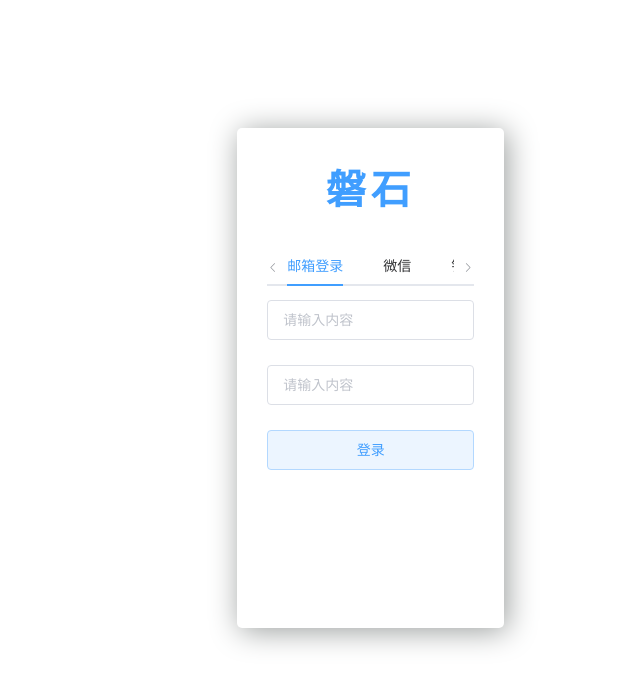
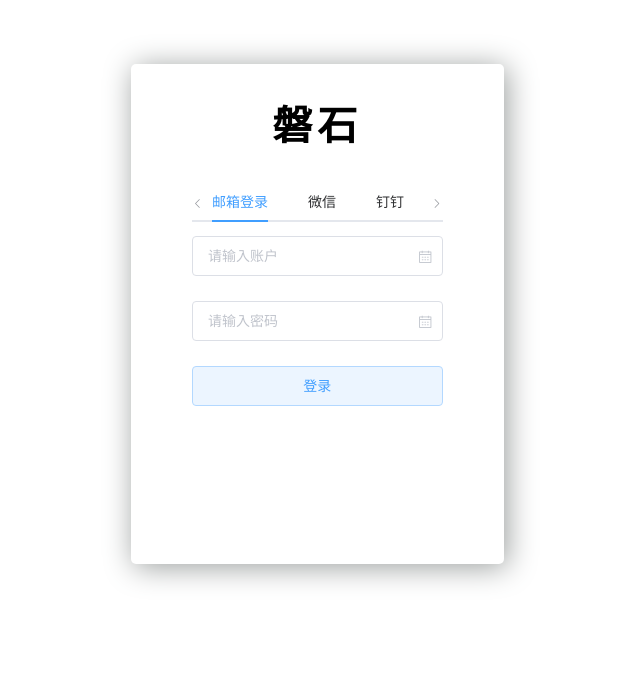
Before and after one commit to gravitionium/rock, a Vue app: page / in a window 1280 px wide. Shown: the top 686 px of the page, without its empty margins (296-936 px from the left). Built offline with nearby package versions, Linux system fonts and the light colour scheme.

Commit message:
修改登录页面

```diff
--- a/src/App.vue
+++ b/src/App.vue
@@ -3,17 +3,17 @@
     <div class="boxLogin">
       <div class="innerLogin">
           <el-row>
-            <el-col :span="5" :offset="10">
+            <el-col :span="7" :offset="8">
               <div class="containerLogin">
                 <h1 class="loginTitle">磐石</h1>
-                <template>
-                  <el-tabs v-model="activeName" @tab-click="handleClick">
+                  <div class="loginContent">
+                    <el-tabs v-model="activeName" @tab-click="handleClick">
                     <el-tab-pane label="邮箱登录" name="first">
                       <div class="loginMargin">
-                        <el-input placeholder="请输入内容" v-model="input10" clearable></el-input>
+                        <el-input placeholder="请输入账户" v-model="input10" clearable suffix-icon="el-icon-date"></el-input>
                       </div>
                       <div class="loginMargin">
-                        <el-input placeholder="请输入内容" v-model="input11" clearable> </el-input>
+                        <el-input placeholder="请输入密码" v-model="input11" clearable suffix-icon="el-icon-date"></el-input>
                       </div>
                       <el-row>
                         <el-button type="primary" plain style="width: 100%" >登录</el-button>
@@ -23,7 +23,7 @@
                     <el-tab-pane label="钉钉" name="third">钉钉</el-tab-pane>
                     <el-tab-pane label="企业微信" name="fourth">企业微信</el-tab-pane>
                   </el-tabs>
-                </template>
+                  </div>
               </div>
             </el-col>
           </el-row>
@@ -61,7 +61,7 @@
   /*background:url(assets/loginBg.jpg) no-repeat center center;*/
 }
 .innerLogin{
-  padding:10% 0 10%;
+  padding:5% 0 10%;
 }
 .containerLogin{
   background:#fff;
@@ -72,7 +72,8 @@
 }
 .loginTitle{
   padding:0 0 30px 0;
-  color: #409EFF;
+  /*color: #409EFF;*/
+
   font-size: 40px;
   letter-spacing: 5px;
   font-family: "Times New Roman",Serif;
@@ -80,4 +81,8 @@
 .loginMargin{
   margin-bottom:25px;
 }
+.loginContent{
+  width: 80%;
+  margin: 0 auto;
+}
 </style>
```
